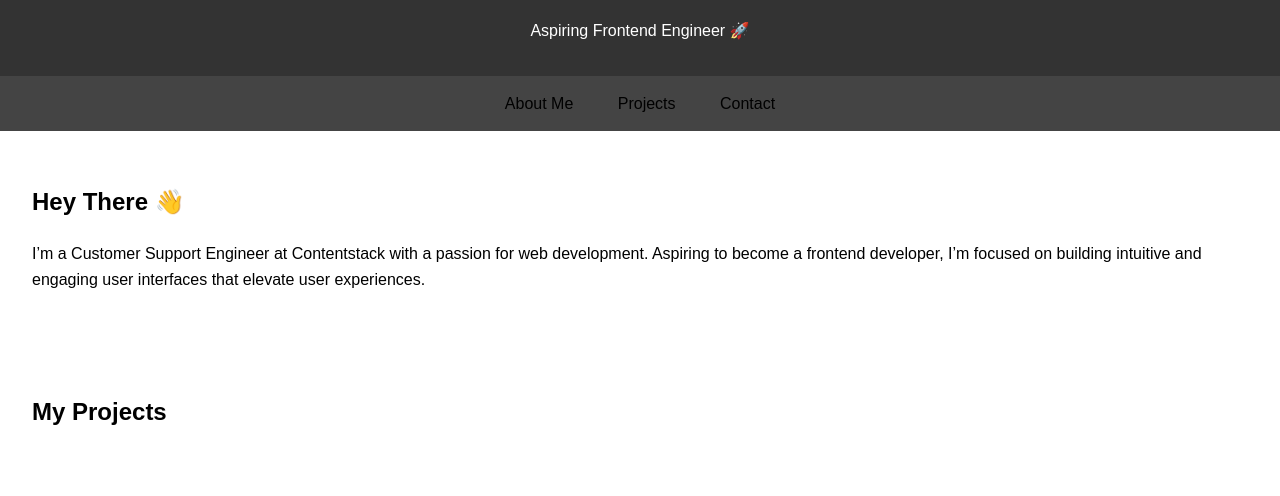
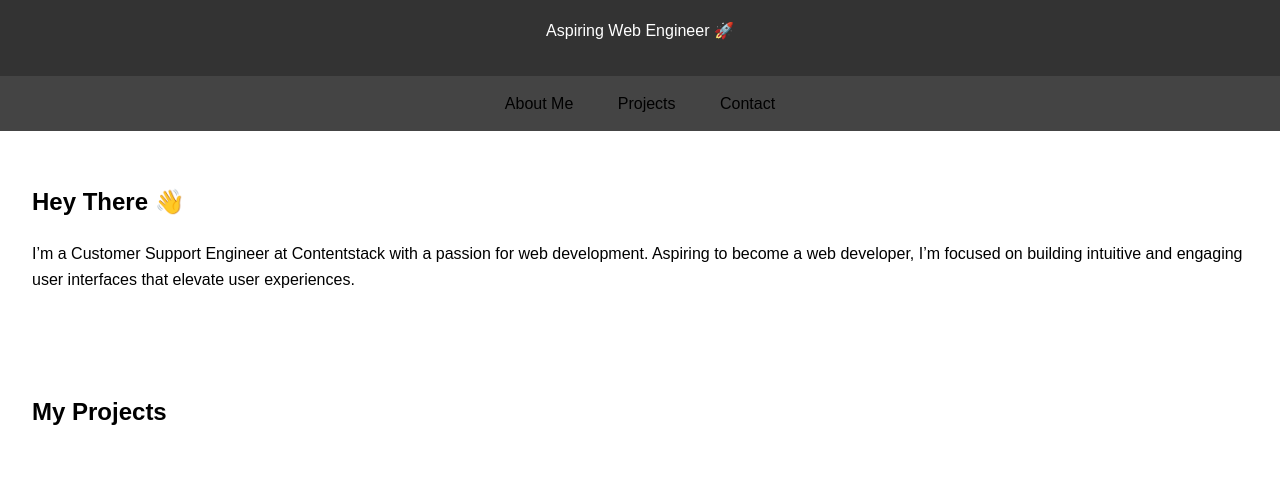
Before and after one commit to vinod-kumar1/ThisIsVinod, a website: page index.html in a window 1280 px wide. Shown: the part 92-588 px from the top of the page. Drawn offline with Linux system fonts and the light colour scheme; no server answers.

Commit message:
Update index.html

```diff
--- a/index.html
+++ b/index.html
@@ -36,7 +36,7 @@
 
     <header>
       <h1>Hi, I'm Vinod</h1>
-      <p>Aspiring Frontend Engineer 🚀</p>
+      <p>Aspiring Web Engineer 🚀</p>
     </header>
     <nav>
       <ul>
@@ -50,7 +50,7 @@
       <h2>Hey There 👋</h2>
       <p>
         I’m a Customer Support Engineer at Contentstack with a passion for web
-        development. Aspiring to become a frontend developer, I’m focused on
+        development. Aspiring to become a web developer, I’m focused on
         building intuitive and engaging user interfaces that elevate user
         experiences.
       </p>
```
